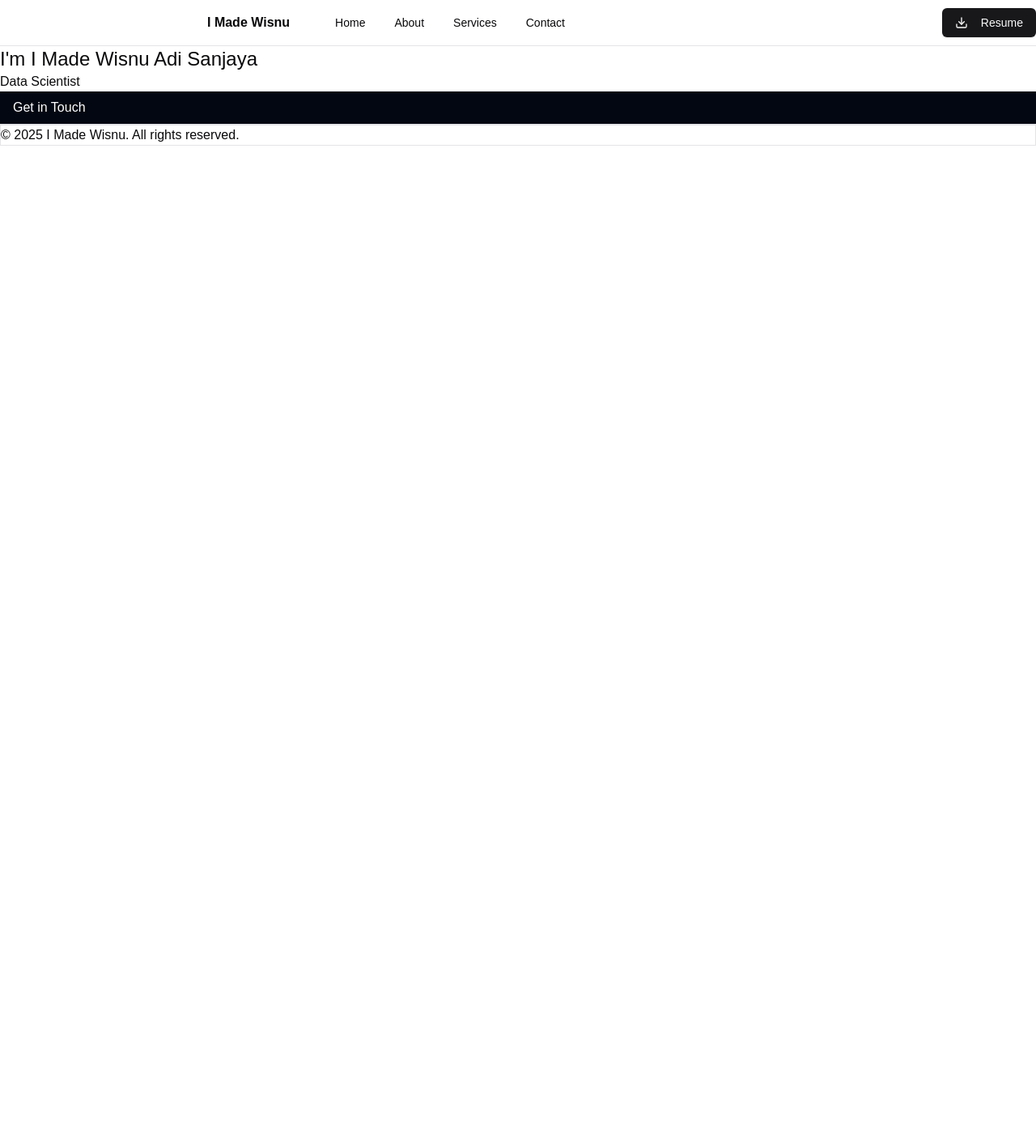
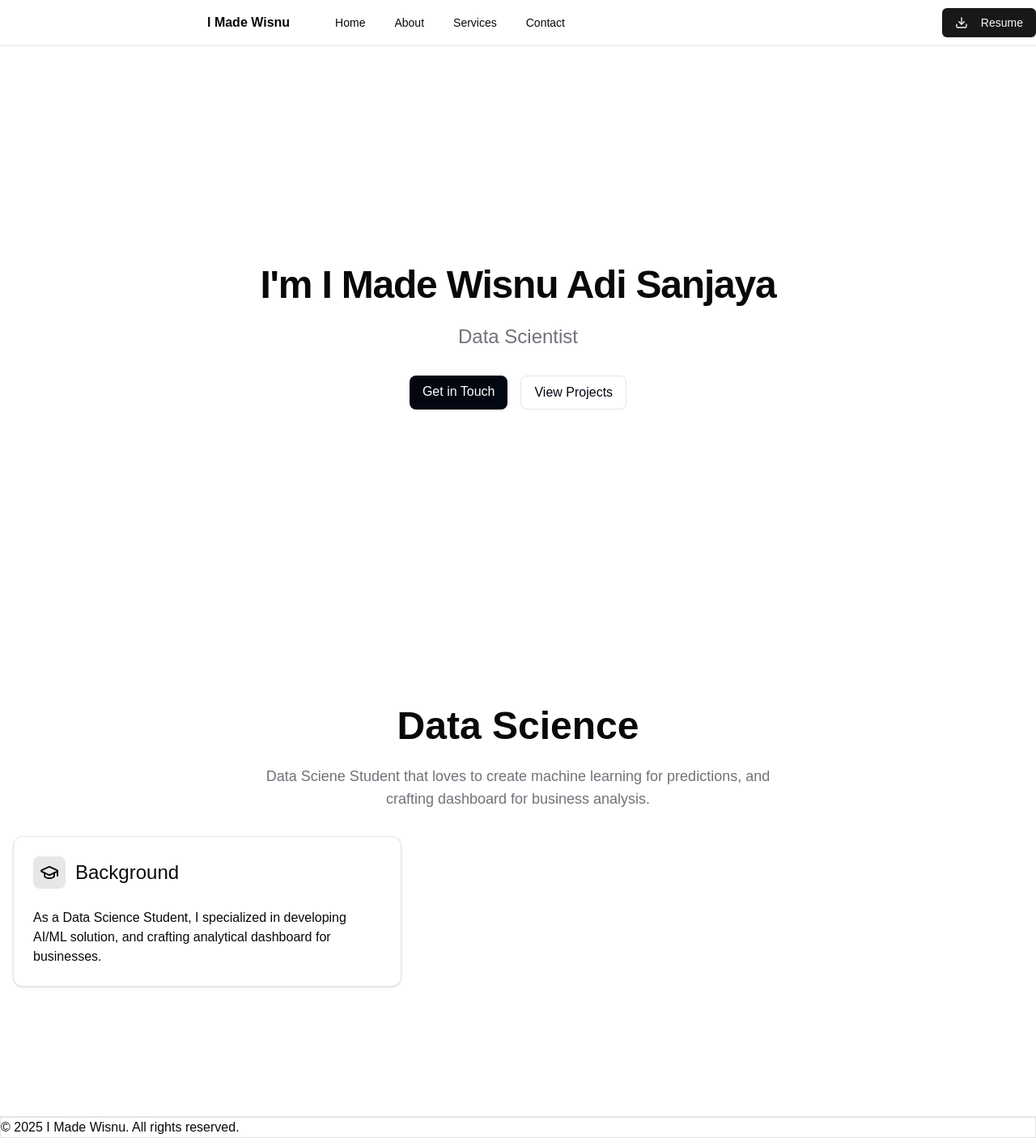
Before and after one commit to adisann/me, a Next.js app: page / in a window 1280 px wide. Shown: the whole page at 81% size. Before the commit the page ends 800 px from the top, so only its background shows below. Built offline with nearby package versions, Linux system fonts and the light colour scheme.

Commit message:
fix: updating home page

```diff
--- a/src/app/[home]/page.js
+++ b/src/app/[home]/page.js
@@ -1,21 +1,47 @@
 import { Navbar } from '@/components/navbar';
 import { Footer } from '@/components/footer';
 import Link from 'next/link';
+import { GraduationCap } from 'lucide-react';
 
 export default function HomePage() {
   return (
     <>
       <Navbar />
-      <div>
-        <div>
-          <h3 className="text-2xl">I'm I Made Wisnu Adi Sanjaya</h3>
-          <p>Data Scientist</p>
-        </div>
-        <div>
-          <Link href="/contact" className="flex px-4 py-2 text-white bg-gray-950">
-            Get in Touch
-          </Link>
-        </div>
+      <div className="flex w-full flex-col min-h-screen">
+        <section className="text-center items-center justify-center flex-1 flex flex-col min-h-[90vh]">
+          <div>
+            <h1 className="text-4xl md:text-5xl font-bold tracking-tight">I'm I Made Wisnu Adi Sanjaya</h1>
+            <p className="mt-6 text-lg md:text-2xl text-muted-foreground">Data Scientist</p>
+          </div>
+          <div className="flex gap-4 flex-wrap justify-center mt-8">
+            <Link href="/contact" className="flex px-4 py-2 text-white bg-gray-950 rounded-lg hover:bg-gray-800">
+              Get in Touch
+            </Link>
+            <Link href="/projects" className="flex px-4 py-2 text-gray-950 bg-white rounded-lg hover:bg-neutral-100 border">
+              View Projects
+            </Link>
+          </div>
+        </section>
+        <section className="py-24">
+          <div className="container mx-auto px-4">
+            <div className="text-center mb-8 relative">
+              <h2 className="text-4xl md:text-5xl font-bold mb-6">Data Science</h2>
+              <p className="text-lg mx-auto text-muted-foreground max-w-2xl">Data Sciene Student that loves to create machine learning for predictions, and crafting dashboard for business analysis.</p>
+            </div>
+            <div className="grid lg:grid-cols-5 gap-8 items-start mb-16">
+              <div className="rounded-xl border bg-card text-card-foreground shadow lg:col-span-2 p-6 hover:shadow-md transition-shadow">
+                <div className="flex items-center gap-3 mb-6">
+                  <div className="p-2 rounded-lg bg-primary/10">
+                    <GraduationCap className="w-6 h-6 " />
+                  </div>
+                  <h3 className="text-2xl font-semi-bold">Background</h3>
+                </div>
+                <p>As a Data Science Student, I specialized in developing AI/ML solution, and crafting analytical dashboard for businesses.</p>
+              </div>
+              <div></div>
+            </div>
+          </div>
+        </section>
       </div>
       <Footer />
     </>
```
